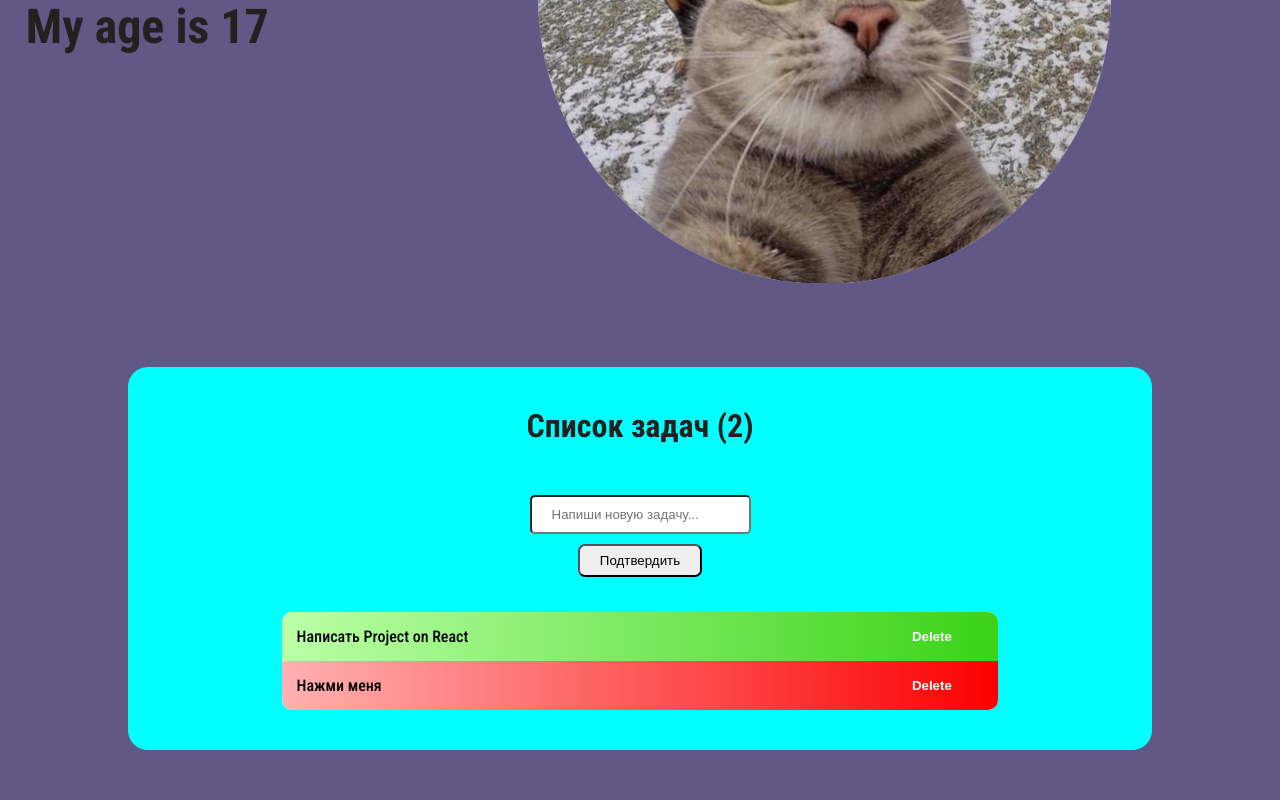
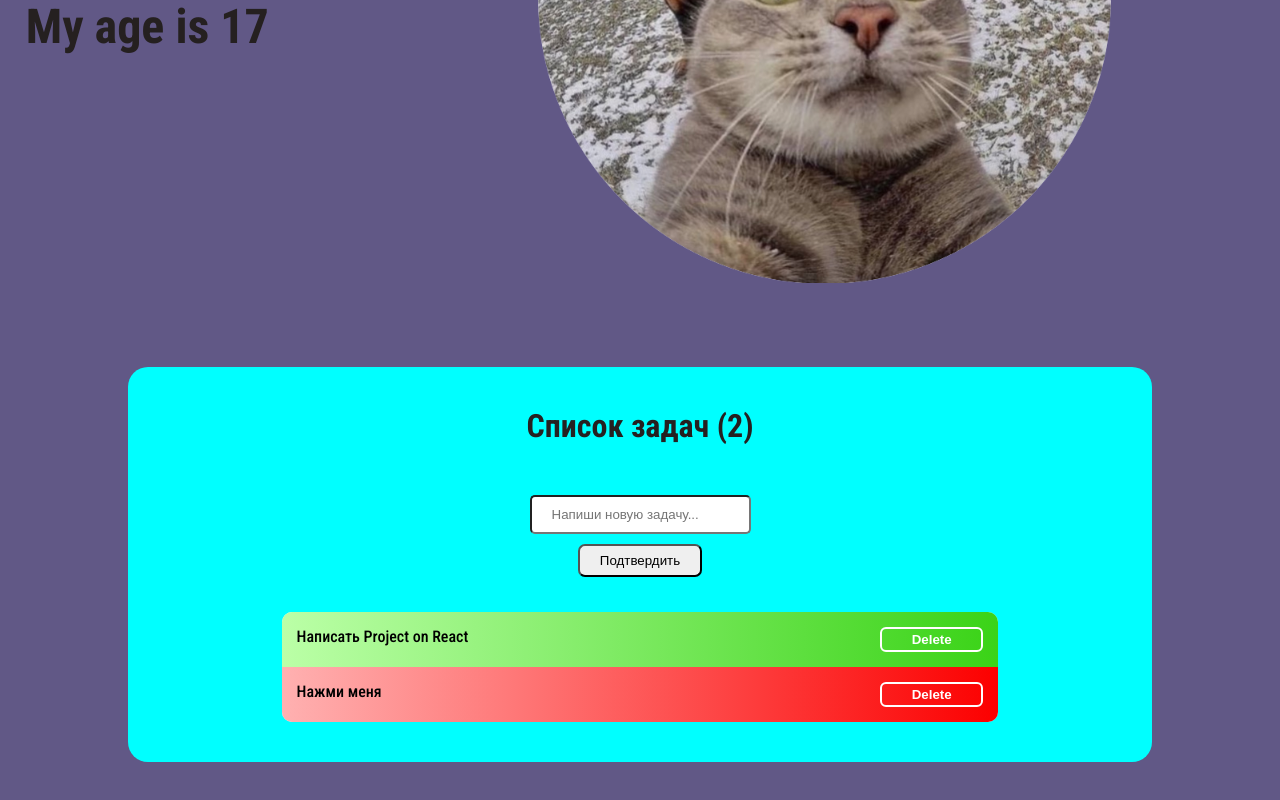
Before and after one commit to Telax4As/Todo, a React (Vite) app: page / in a window 1280 px wide. Shown: the part 340-1140 px from the top of the page. Built offline with nearby package versions, Linux system fonts and the light colour scheme; a web font is replaced by a local one.

Commit message:
changed some elements style

```diff
--- a/src/App.css
+++ b/src/App.css
@@ -53,22 +53,24 @@ ul{
   background: linear-gradient(90deg, rgb(187, 255, 167) 0%, rgb(58, 211, 23) 100%);
 }
 
+/*
 .completed:hover{
   background: #72cf72;
   background: linear-gradient(90deg, rgb(187, 255, 167) 0%, rgb(108, 248, 76) 100%);
-  transition: background 0.3s;
 }
+ */
 
 .notCompleted{
   background: #dbadad;
   background: linear-gradient(90deg, rgb(255, 177, 177) 0%, rgba(252, 0, 0, 1) 100%);
 }
 
+/*
 .notCompleted:hover{
   background: #dbadad;
   background: linear-gradient(90deg, rgb(255, 177, 177) 0%, rgb(250, 57, 57) 100%);
-  transition: background 0.3s;
 }
+*/
 
 .todo-text-area{
   margin: 15px 0 15px 15px;
@@ -79,10 +81,17 @@ ul{
   cursor: default;
 }
 
+.todo-text:hover{
+  transition: 0.2s;
+  color: rgb(255, 255, 255);
+}
+
 .removeTodo{
+  padding: 3px;
   margin: 15px 15px 15px 0;
   background: transparent;
-  border: 0px;
+  border: 2px solid rgb(255, 255, 255);
+  border-radius: 6px;
   color: rgb(255, 255, 255);
   font-weight: bold;
   width: 15%;
```
